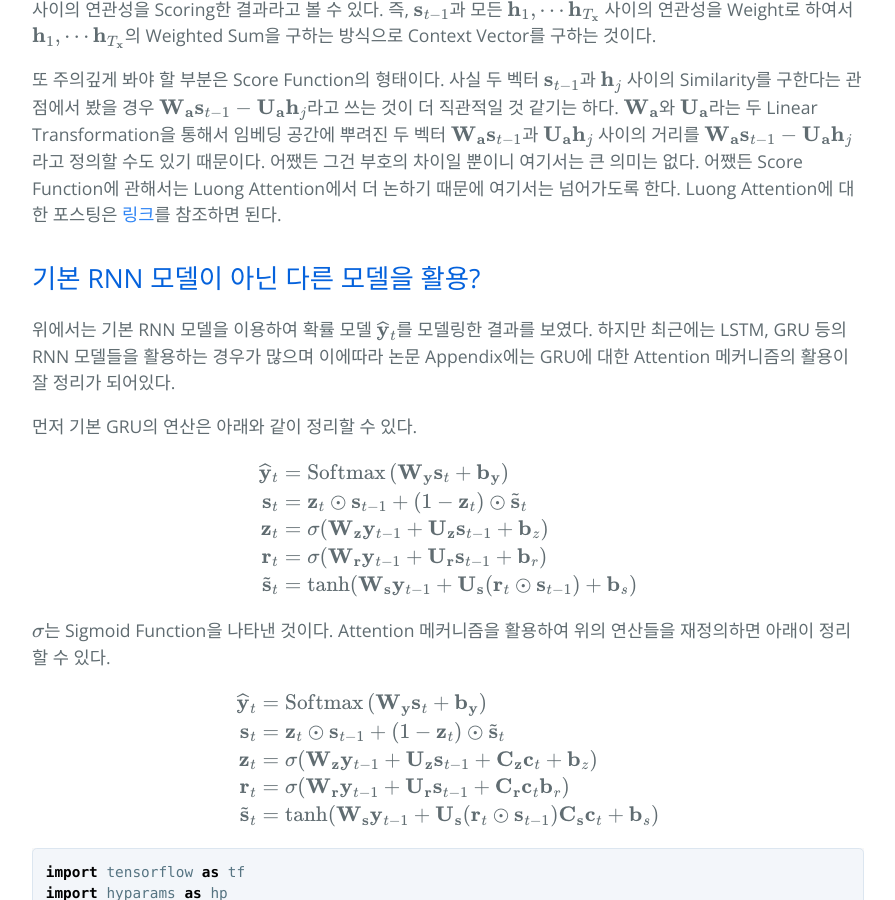
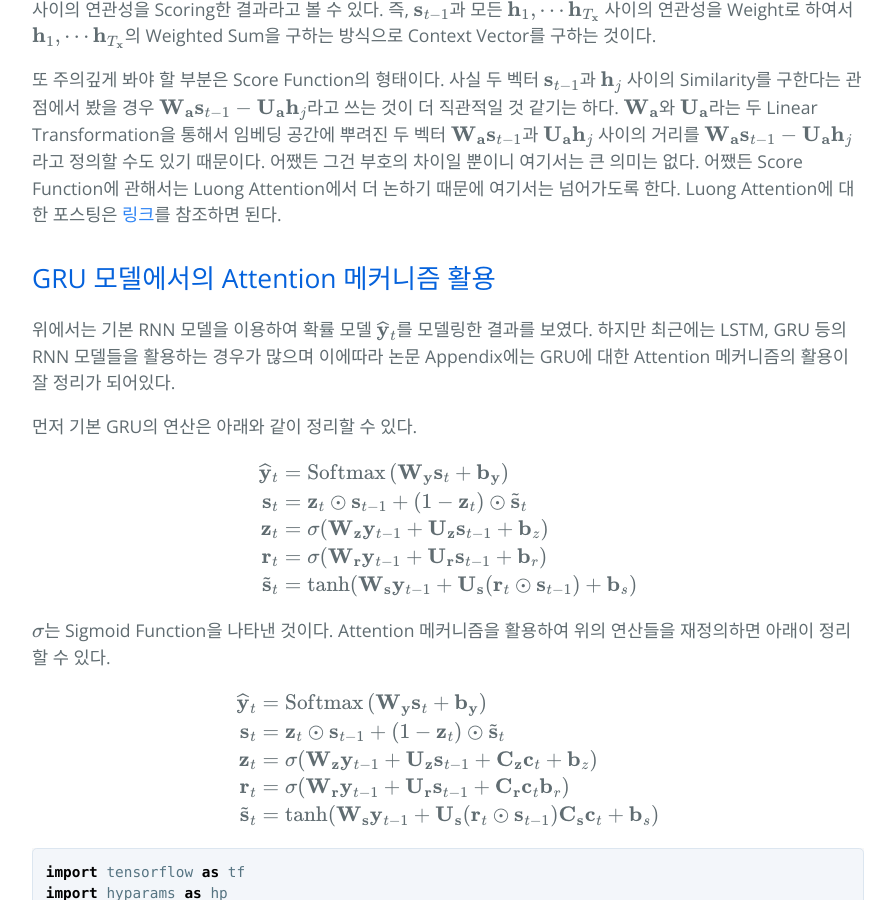
Before and after one commit to hcnoh/hcnoh.github.io, a Jekyll site: the page built from _posts/2018-12-11-bahdanau-attention.md, in a window 1280 px wide and 900 px high, scrolled down 4085 px. Shown: the whole window, without its empty margins (192-1087 px from the left). Built offline with Jekyll 4.4.1, drawn with Linux system fonts in a browser that asks for light colours; formulas are drawn with MathJax 3; comment, search, counter and statistics services are not loaded.

Commit message:
Update 2018-12-11-bahdanau-attention.md

```diff
--- a/_posts/2018-12-11-bahdanau-attention.md
+++ b/_posts/2018-12-11-bahdanau-attention.md
@@ -125,7 +125,7 @@ $$\mathbf{a}_t$$는 Alignment Vector라고 정의한다. $$\mathbf{a}_t$$의 각
 
 또 주의깊게 봐야 할 부분은 Score Function의 형태이다. 사실 두 벡터 $$\mathbf{s}_{t-1}$$과 $$\mathbf{h}_j$$ 사이의 Similarity를 구한다는 관점에서 봤을 경우 $$\mathbf{W_a}\mathbf{s}_{t-1} - \mathbf{U_a}\mathbf{h}_j$$라고 쓰는 것이 더 직관적일 것 같기는 하다. $$\mathbf{W_a}$$와 $$\mathbf{U_a}$$라는 두 Linear Transformation을 통해서 임베딩 공간에 뿌려진 두 벡터 $$\mathbf{W_a}\mathbf{s}_{t-1}$$과 $$\mathbf{U_a}\mathbf{h}_j$$ 사이의 거리를 $$\mathbf{W_a}\mathbf{s}_{t-1} - \mathbf{U_a}\mathbf{h}_j$$라고 정의할 수도 있기 때문이다. 어쨌든 그건 부호의 차이일 뿐이니 여기서는 큰 의미는 없다. 어쨌든 Score Function에 관해서는 Luong Attention에서 더 논하기 때문에 여기서는 넘어가도록 한다. Luong Attention에 대한 포스팅은 [링크](https://hcnoh.github.io/2019-01-01-luong-attention)를 참조하면 된다.
 
-## 기본 RNN 모델이 아닌 다른 모델을 활용?
+## GRU 모델에서의 Attention 메커니즘 활용
 위에서는 기본 RNN 모델을 이용하여 확률 모델 $$\widehat{\mathbf{y}}_t$$를 모델링한 결과를 보였다. 하지만 최근에는 LSTM, GRU 등의 RNN 모델들을 활용하는 경우가 많으며 이에따라 논문 Appendix에는 GRU에 대한 Attention 메커니즘의 활용이 잘 정리가 되어있다.
 
 먼저 기본 GRU의 연산은 아래와 같이 정리할 수 있다.
```
